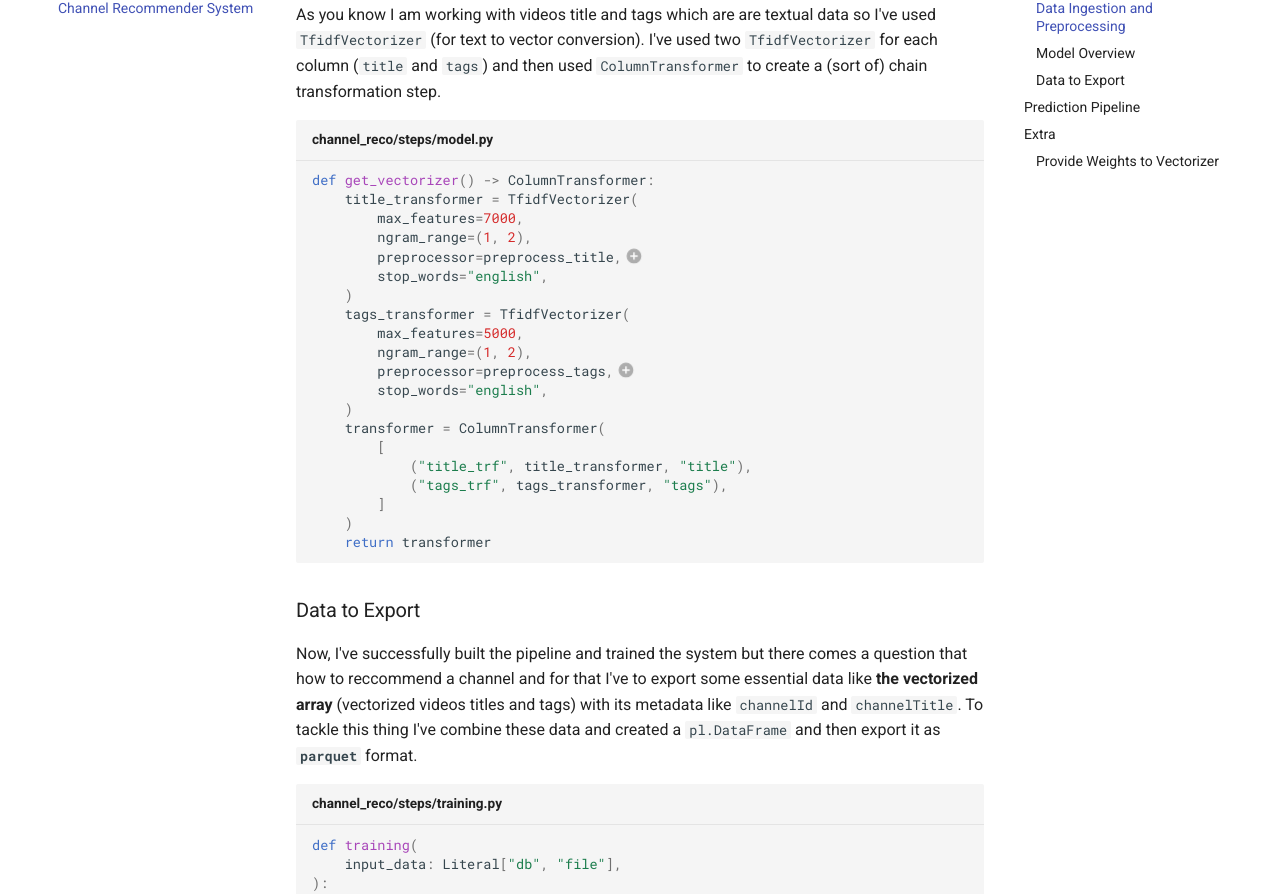
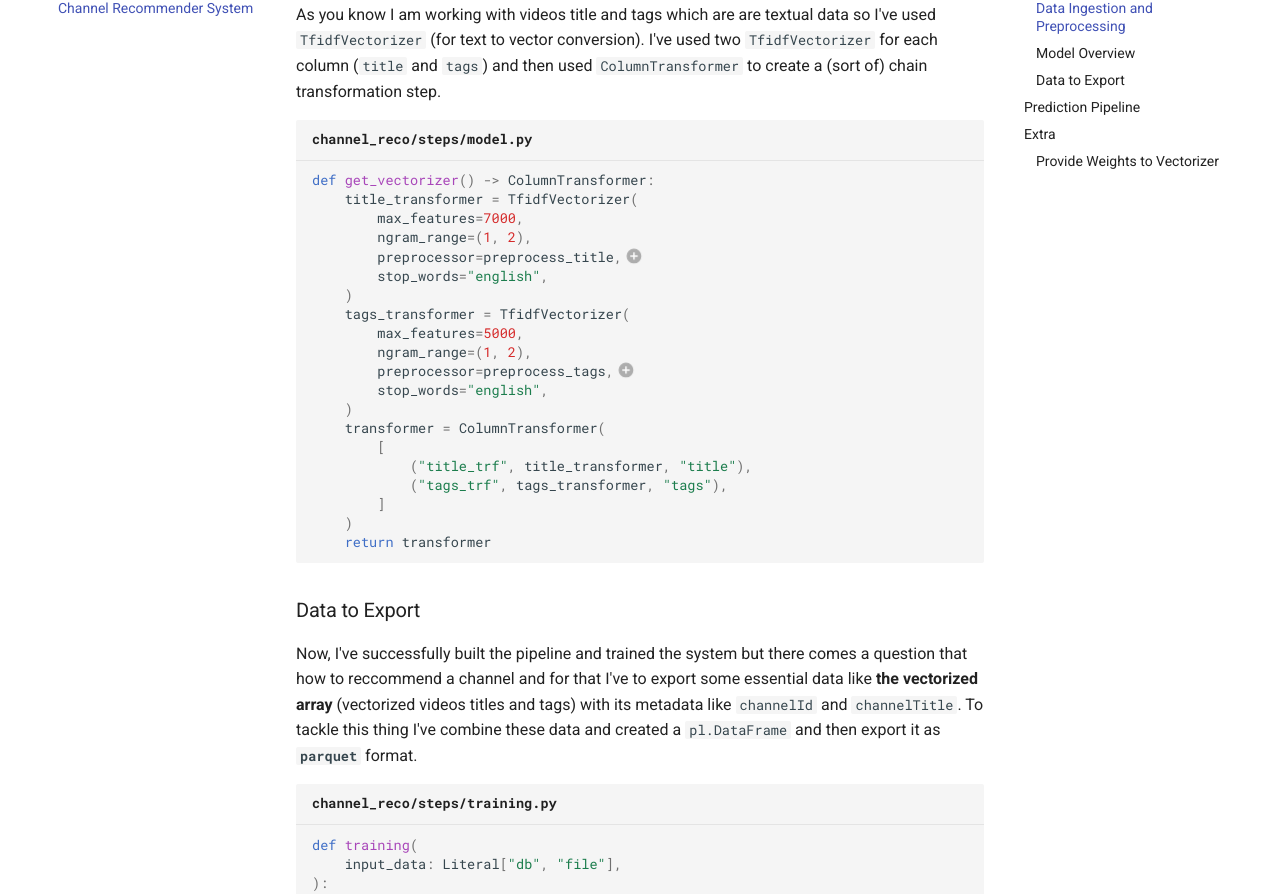
Before and after one commit to arv-anshul/arv-anshul.github.io, an MkDocs documentation site: the page built from docs/documents/yt-watch-history/channel_reco.md, in a window 1280 px wide and 1400 px high, scrolled down 549 px. Shown: the part 127-1021 px from the top of the window. Built offline with MkDocs 1.6.1 and Material for MkDocs 9.7.7, drawn with Linux system fonts in a browser that asks for light colours; comment, search, counter and statistics services are not loaded.

Commit message:
💅 Change filename font-family of code blocks to `monospace`

```diff
--- a/docs/stylesheets/extra.css
+++ b/docs/stylesheets/extra.css
@@ -58,3 +58,8 @@
 .warning {
   color: #ffc107;
 }
+
+/* Change font family of filename present on top of code block. */
+.highlight .filename {
+  font-family: var(--md-code-font-family);
+}
```
